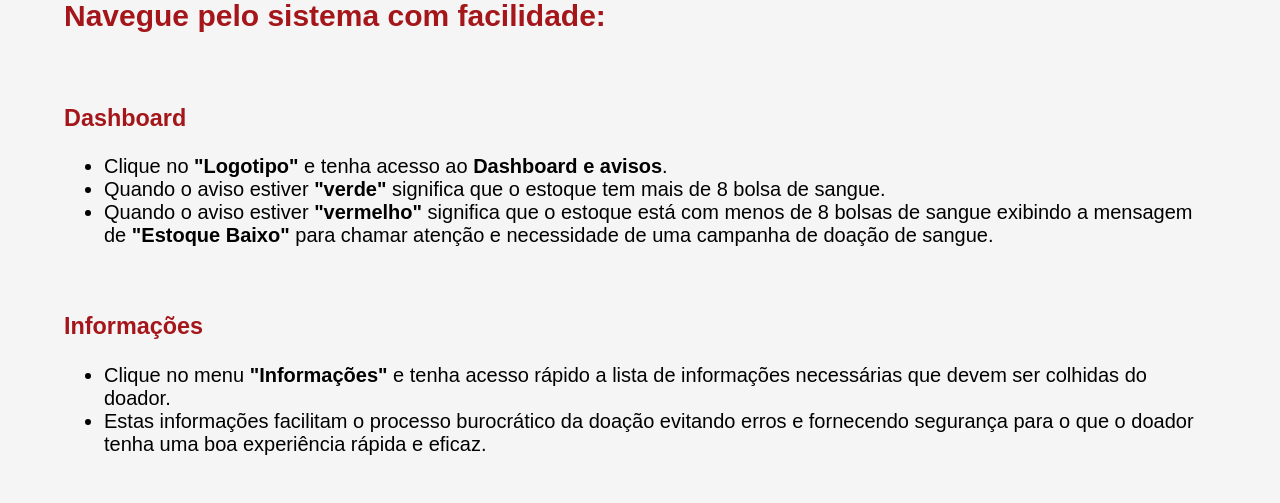
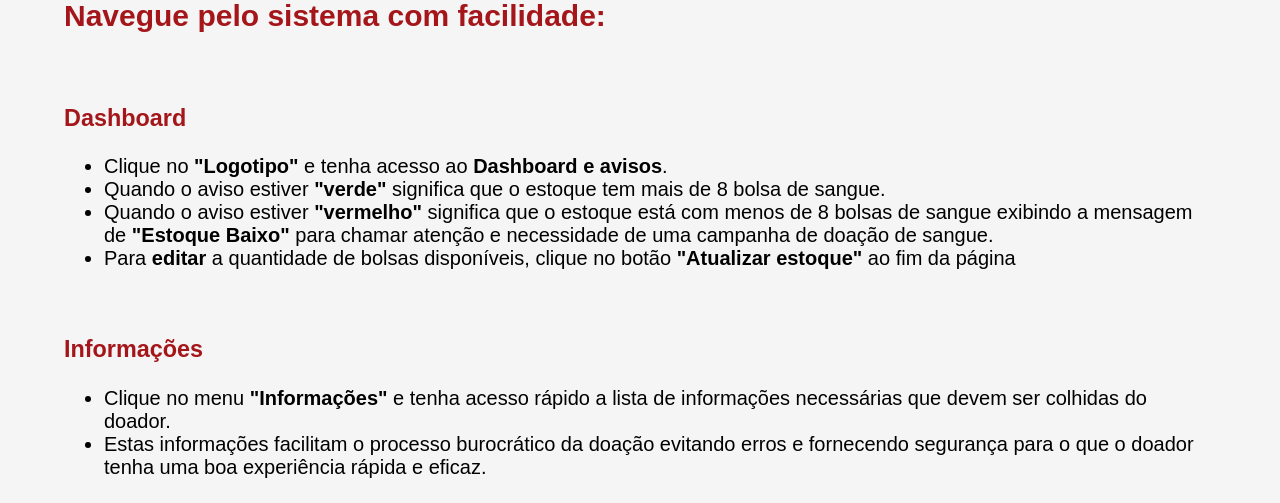
Before and after one commit to AdryanTroiano/Sistema-de-Cadastro, a PHP site: page /index.php?page=help in a window 1280 px wide. Shown: the part 531-1034 px from the top of the page. Run offline with PHP 8.4, Linux system fonts and the light colour scheme.

Commit message:
informações adicionais na pagina de ajuda

```diff
--- a/v1.0.7/help.php
+++ b/v1.0.7/help.php
@@ -20,7 +20,8 @@
             <li>Clique no <strong>"Logotipo"</strong> e tenha acesso ao <strong>Dashboard e avisos</strong>.</li>
             <li>Quando o aviso estiver <strong>"verde"</strong> significa que o estoque tem mais de 8 bolsa de sangue.
             <li>Quando o aviso estiver <strong>"vermelho"</strong> significa que o estoque está com menos de 8 bolsas de sangue exibindo a mensagem de <strong>"Estoque Baixo"</strong> para chamar atenção e necessidade de uma campanha de doação de sangue.</li>
-            </ul></li><br>
+            <li>Para <strong>editar</strong> a quantidade de bolsas disponíveis, clique no botão <strong>"Atualizar estoque"</strong> ao fim da página</li>
+        </ul></li><br>
         <h3 class="red">Informações</h3>
         <ul>
             <li>Clique no menu <strong>"Informações"</strong> e tenha acesso rápido a lista de informações necessárias que devem ser colhidas do doador.</li>
```
